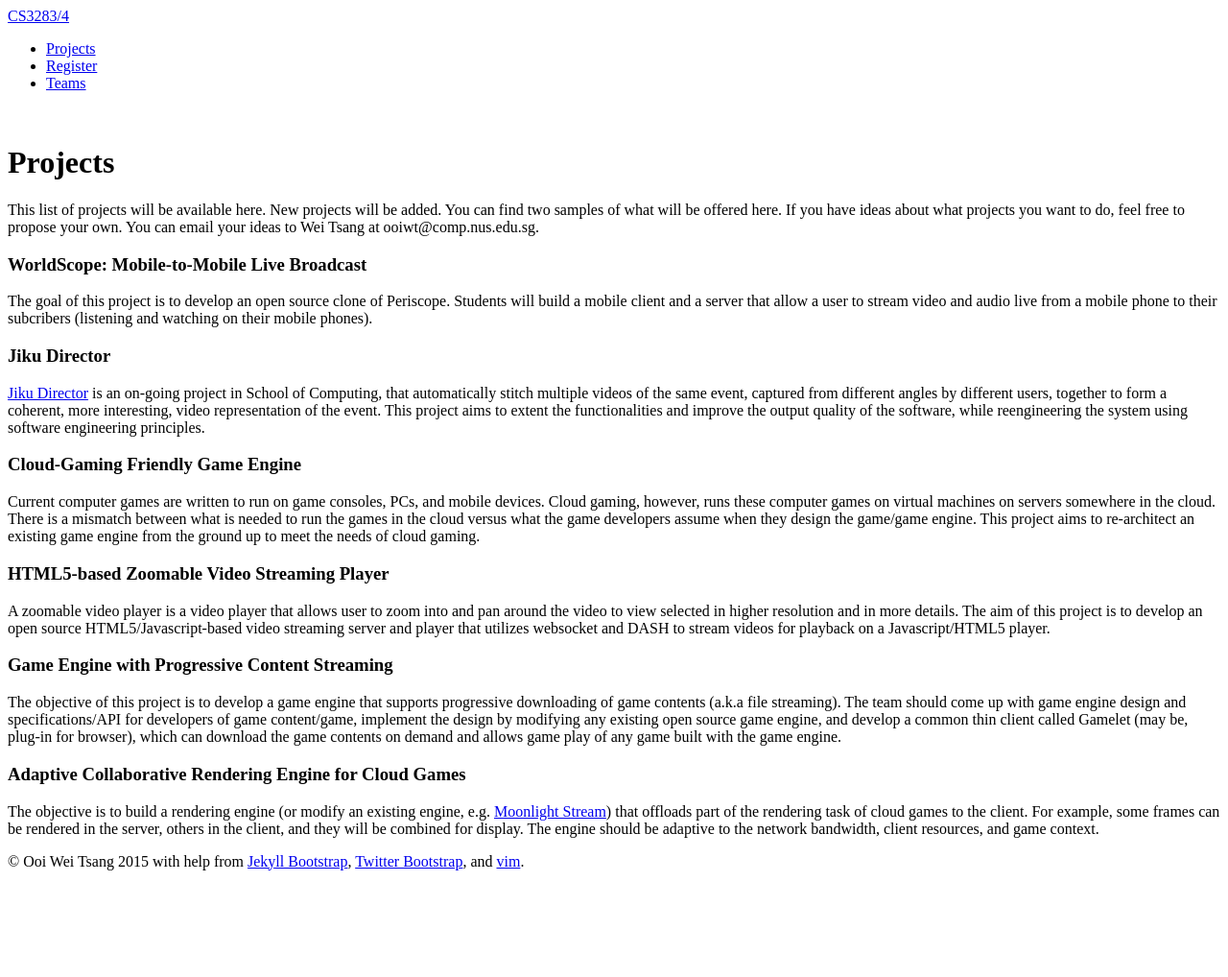
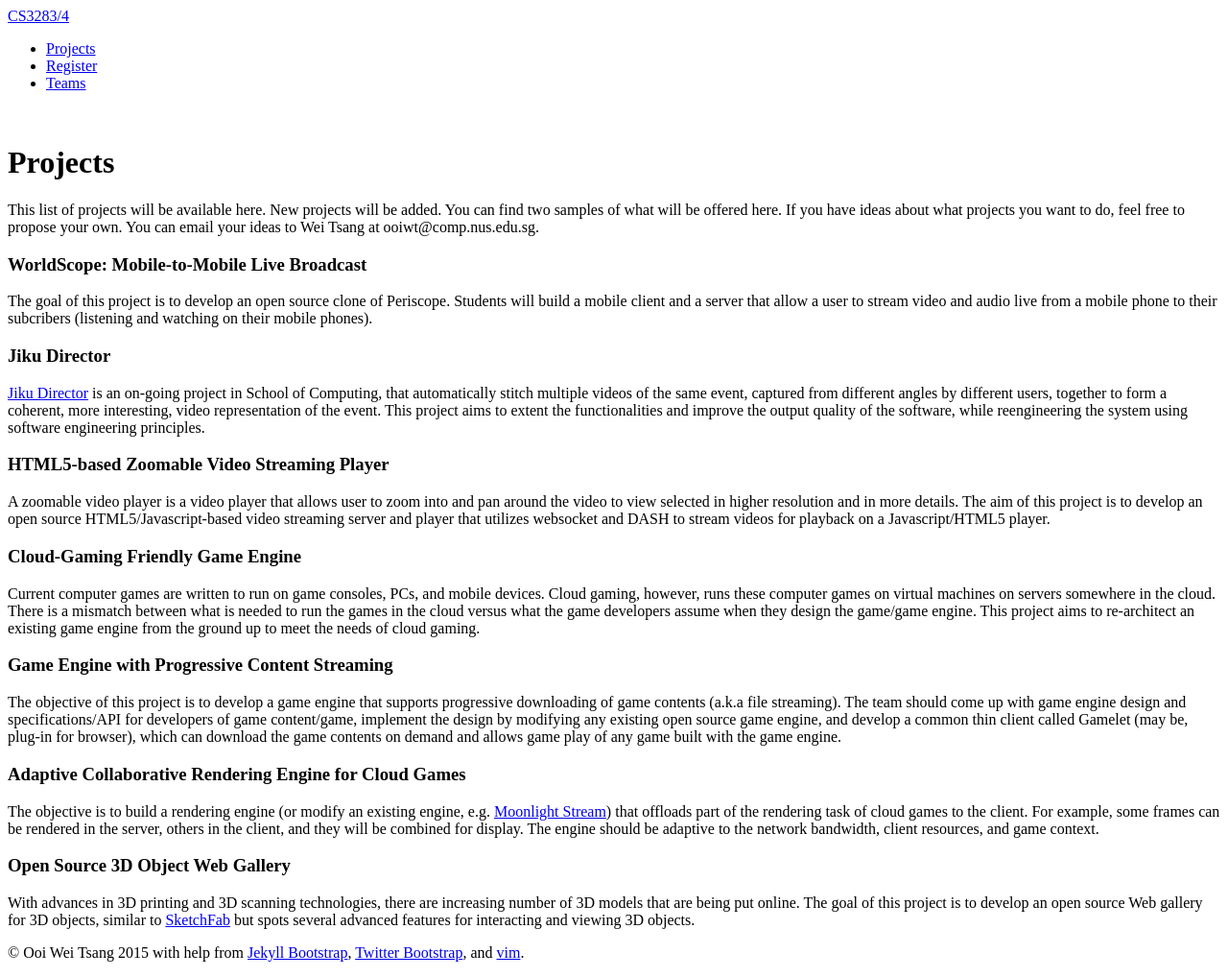
Before and after one commit to nus-mtp/1516, a Jekyll site: the page built from projects.md, in a window 1280 px wide. Shown: the whole page at 96% size. Built offline with Jekyll 4.4.1, drawn with Linux system fonts in a browser that asks for light colours; before the commit the page ends 923 px from its top, so only the background shows below that.

Commit message:
Added Open 3D Web Gallery project

```diff
--- a/projects.md
+++ b/projects.md
@@ -14,13 +14,14 @@ The goal of this project is to develop an open source clone of Periscope.  Stude
 
 [Jiku Director](http://liubei.ddns.comp.nus.edu.sg/jiku/jiku-director.html) is an on-going project in School of Computing, that automatically stitch multiple videos of the same event, captured from different angles by different users, together to form a coherent, more interesting, video representation of the event.  This project aims to extent the functionalities and improve the output quality of the software, while reengineering the system using software engineering principles.
 
+### HTML5-based Zoomable Video Streaming Player
+
+A zoomable video player is a video player that allows user to zoom into and pan around the video to view selected in higher resolution and in more details.  The aim of this project is to develop an open source HTML5/Javascript-based video streaming server and player that utilizes websocket and DASH to stream videos for playback on a Javascript/HTML5 player.
+
 ### Cloud-Gaming Friendly Game Engine
 
 Current computer games are written to run on game consoles, PCs, and mobile devices.  Cloud gaming, however, runs these computer games on virtual machines on servers somewhere in the cloud.  There is a mismatch between what is needed to run the games in the cloud versus what the game developers assume when they design the game/game engine.  This project aims to re-architect an existing game engine from the ground up to meet the needs of cloud gaming.
 
-### HTML5-based Zoomable Video Streaming Player
-
-A zoomable video player is a video player that allows user to zoom into and pan around the video to view selected in higher resolution and in more details.  The aim of this project is to develop an open source HTML5/Javascript-based video streaming server and player that utilizes websocket and DASH to stream videos for playback on a Javascript/HTML5 player.
 
 ### Game Engine with Progressive Content Streaming
 
@@ -29,3 +30,7 @@ The objective of this project is to develop a game engine that supports progress
 ### Adaptive Collaborative Rendering Engine for Cloud Games
 
 The objective is to build a rendering engine (or modify an existing engine, e.g. [Moonlight Stream](https://github.com/moonlight-stream)) that offloads part of the rendering task of cloud games to the client.  For example, some frames can be rendered in the server, others in the client, and they will be combined for display.  The engine should be adaptive to the network bandwidth, client resources, and game context.
+
+### Open Source 3D Object Web Gallery
+
+With advances in 3D printing and 3D scanning technologies, there are increasing number of 3D models that are being put online.  The goal of this project is to develop an open source Web gallery for 3D objects, similar to [SketchFab](www.sketchfab.com) but spots several advanced features for interacting and viewing 3D objects.
```
